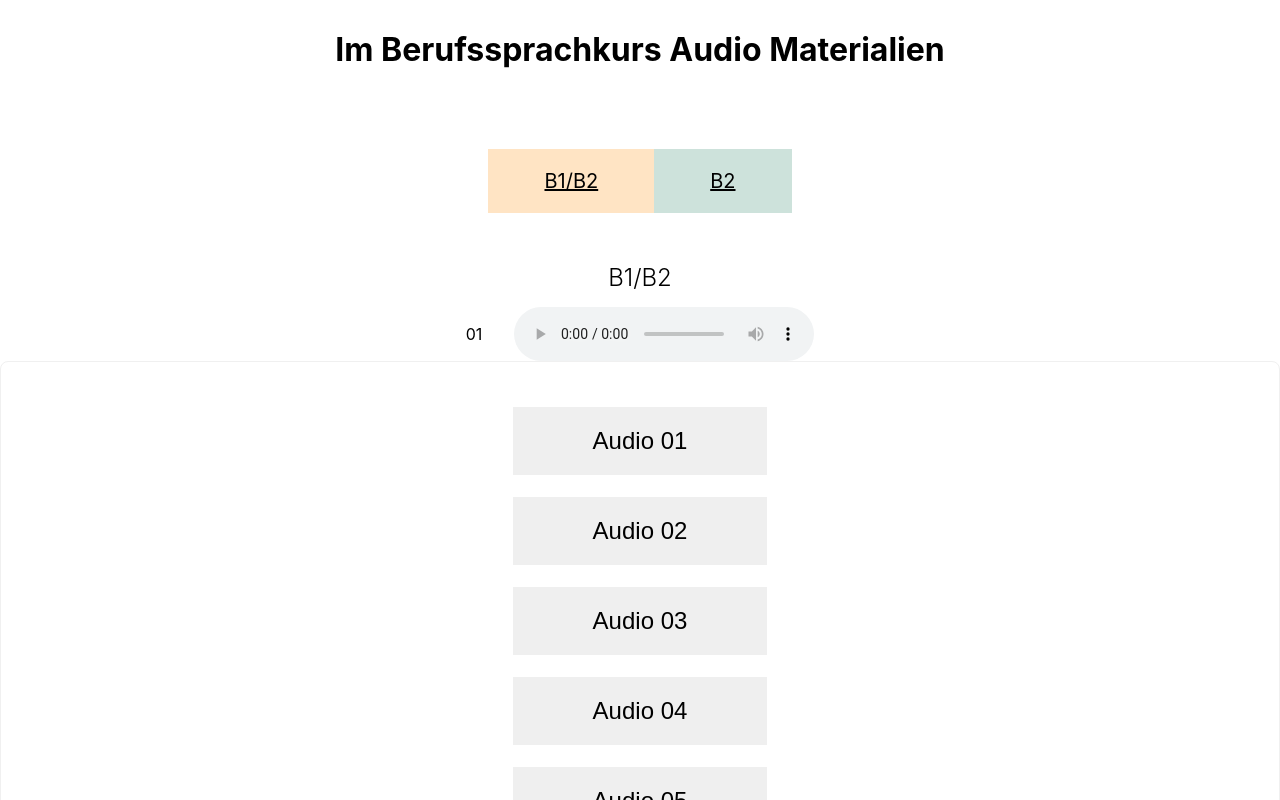
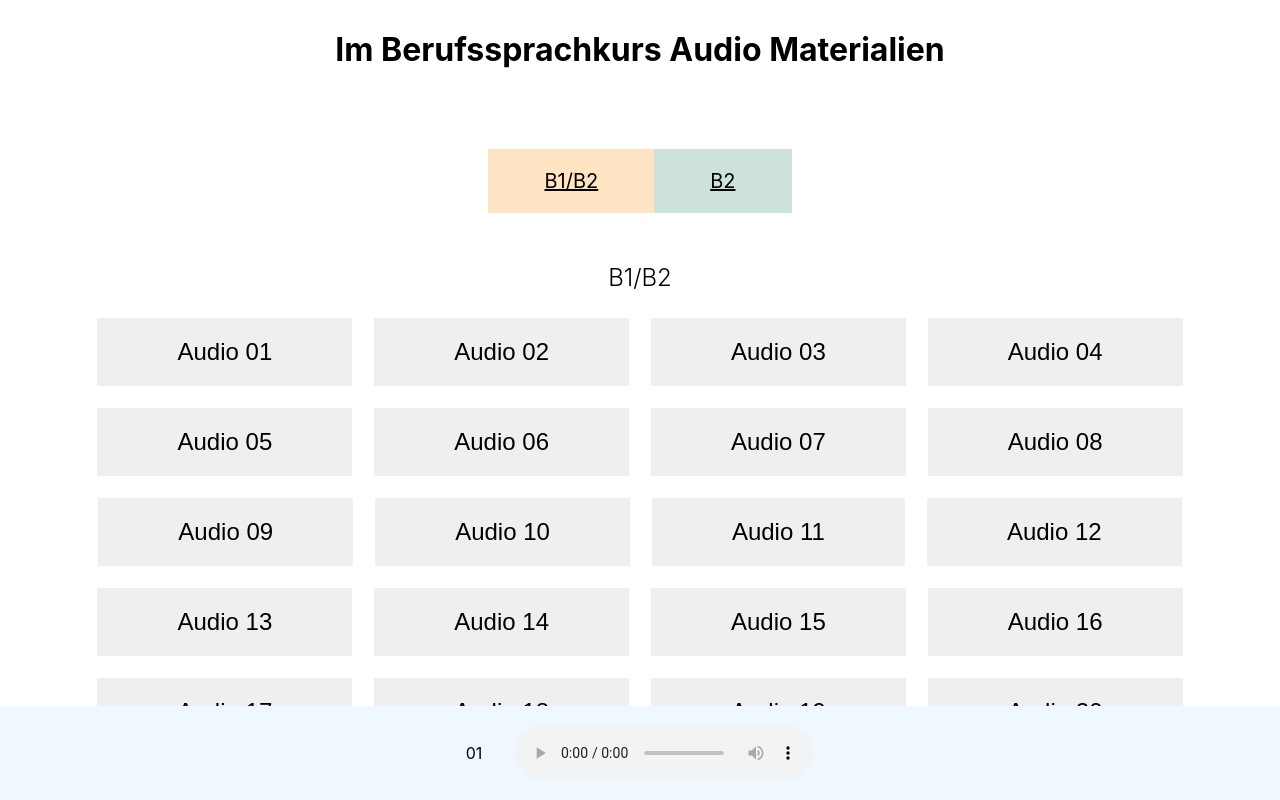
Before and after one commit to susizhang/Materialien-zum-Deutschlernen, a React (Create React App) app: page / in a window 1280 px wide. Shown: the top 800 px of the page. Built offline with nearby package versions, Linux system fonts and the light colour scheme.

Commit message:
Changing some css styles

```diff
--- a/src/App.css
+++ b/src/App.css
@@ -46,17 +46,24 @@
 .b1b2-Container {
   display: flex;
   justify-content: center;
+  flex-wrap: wrap;
 }
 
 .audioCard {
   display: flex;
   align-items: center;
   gap: 20px;
-  margin: 20px;
+  margin: 10px;
 }
 .playerContainer {
   display: flex;
   justify-content: center;
   align-items: center;
   gap: 2rem;
+  position: fixed;
+  left: 0;
+  right: 0;
+  bottom: 0;
+  padding: 20px;
+  background-color: aliceblue;
 }
--- a/src/B1B2.js
+++ b/src/B1B2.js
@@ -1,5 +1,5 @@
 import { useState } from "react";
-import { Card } from "antd";
+
 import ReactAudioPlayer from "react-audio-player";
 
 const b1b2Files = [
@@ -109,16 +109,9 @@ const App = () => {
     <>
       <div>
         <h2 className="card-title">B1/B2</h2>
-        <div className="playerContainer">
-          <label>{file.slice(0, 2)}</label>
-          <ReactAudioPlayer
-            src={process.env.PUBLIC_URL + `/b1-b2/${file}`}
-            controls
-          />
-        </div>
       </div>
 
-      <Card className="b1b2-Container">
+      <div className="b1b2-Container">
         {b1b2Files.map((item, index) => (
           <div key={index} className="audioCard">
             <button className="audioButton" value={index} onClick={fileHandle}>
@@ -126,7 +119,14 @@ const App = () => {
             </button>
           </div>
         ))}
-      </Card>
+      </div>
+      <div className="playerContainer">
+        <label>{file.slice(0, 2)}</label>
+        <ReactAudioPlayer
+          src={process.env.PUBLIC_URL + `/b1-b2/${file}`}
+          controls
+        />
+      </div>
     </>
   );
 };
--- a/src/B2.js
+++ b/src/B2.js
@@ -1,5 +1,5 @@
 import React from "react";
-import { Card } from "antd";
+
 import ReactAudioPlayer from "react-audio-player";
 import { useState } from "react";
 
@@ -158,16 +158,9 @@ const App = () => {
     <>
       <div>
         <h2 className="card-title">B2</h2>
-        <div className="playerContainer">
-          <label>{file.slice(1, 3)}</label>
-          <ReactAudioPlayer
-            src={process.env.PUBLIC_URL + `/b2/${file}`}
-            controls
-          />
-        </div>
       </div>
 
-      <Card className="b1b2-Container">
+      <div className="b1b2-Container">
         {b2Files.map((item, index) => (
           <div key={index} className="audioCard">
             <button className="audioButton" value={index} onClick={fileHandle}>
@@ -175,7 +168,14 @@ const App = () => {
             </button>
           </div>
         ))}
-      </Card>
+      </div>
+      <div className="playerContainer">
+        <label>{file.slice(1, 3)}</label>
+        <ReactAudioPlayer
+          src={process.env.PUBLIC_URL + `/b2/${file}`}
+          controls
+        />
+      </div>
     </>
   );
 };
```
